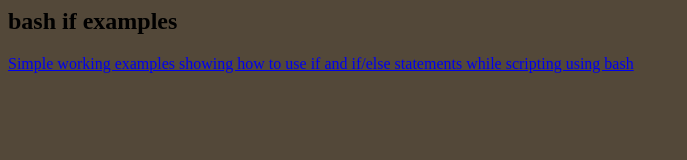
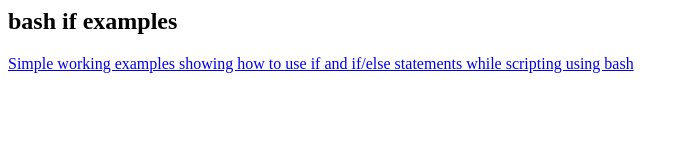
Before and after one commit to greergan/greergan.github.io, a plain HTML site: page index.html in a window 1280 px wide. Shown: the whole page, without its empty margins (0-687 px from the left). Drawn offline with Linux system fonts and the light colour scheme.

Commit message:
background color now white

```diff
--- a/css/main.css
+++ b/css/main.css
@@ -1,3 +1,3 @@
 body {
-	background-color: rgb(83, 72, 57);
+	background-color: white;
 }
```
